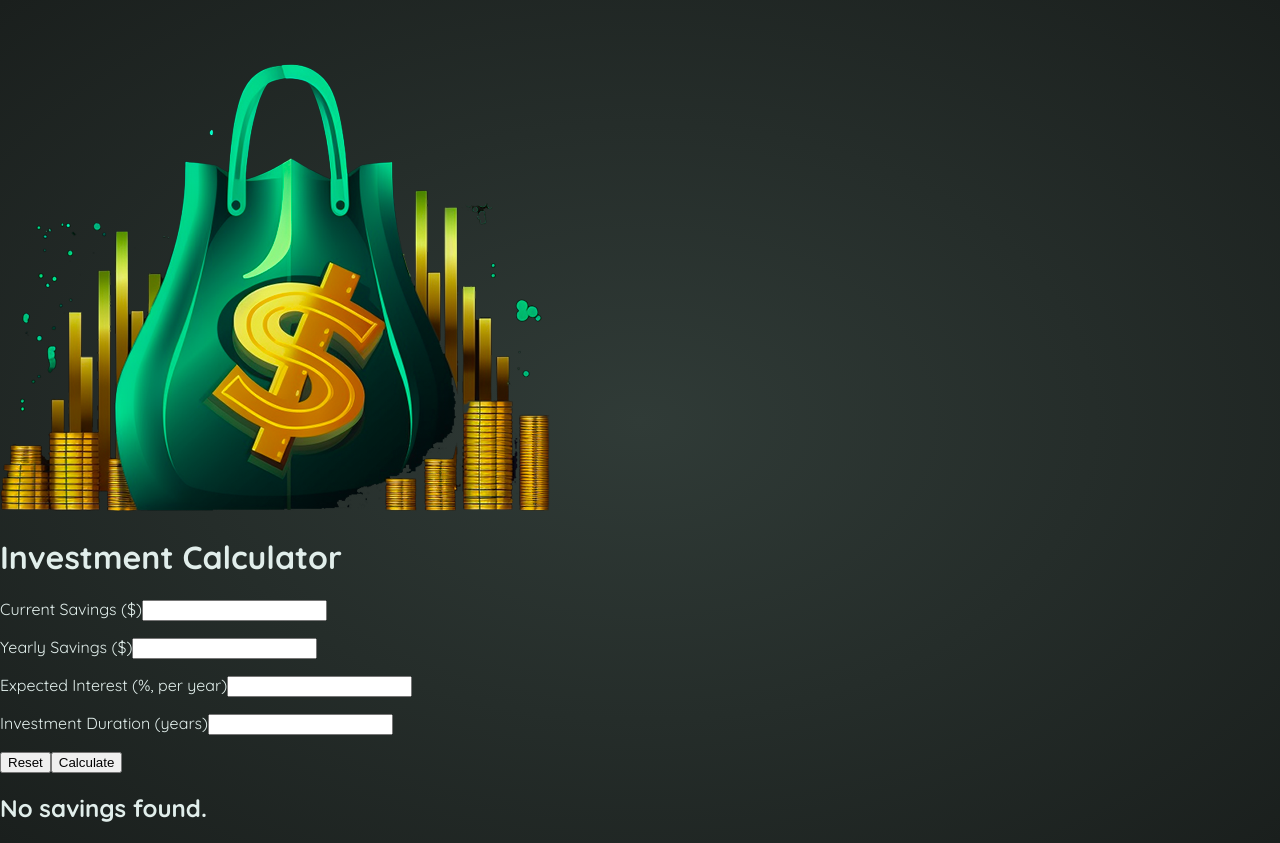
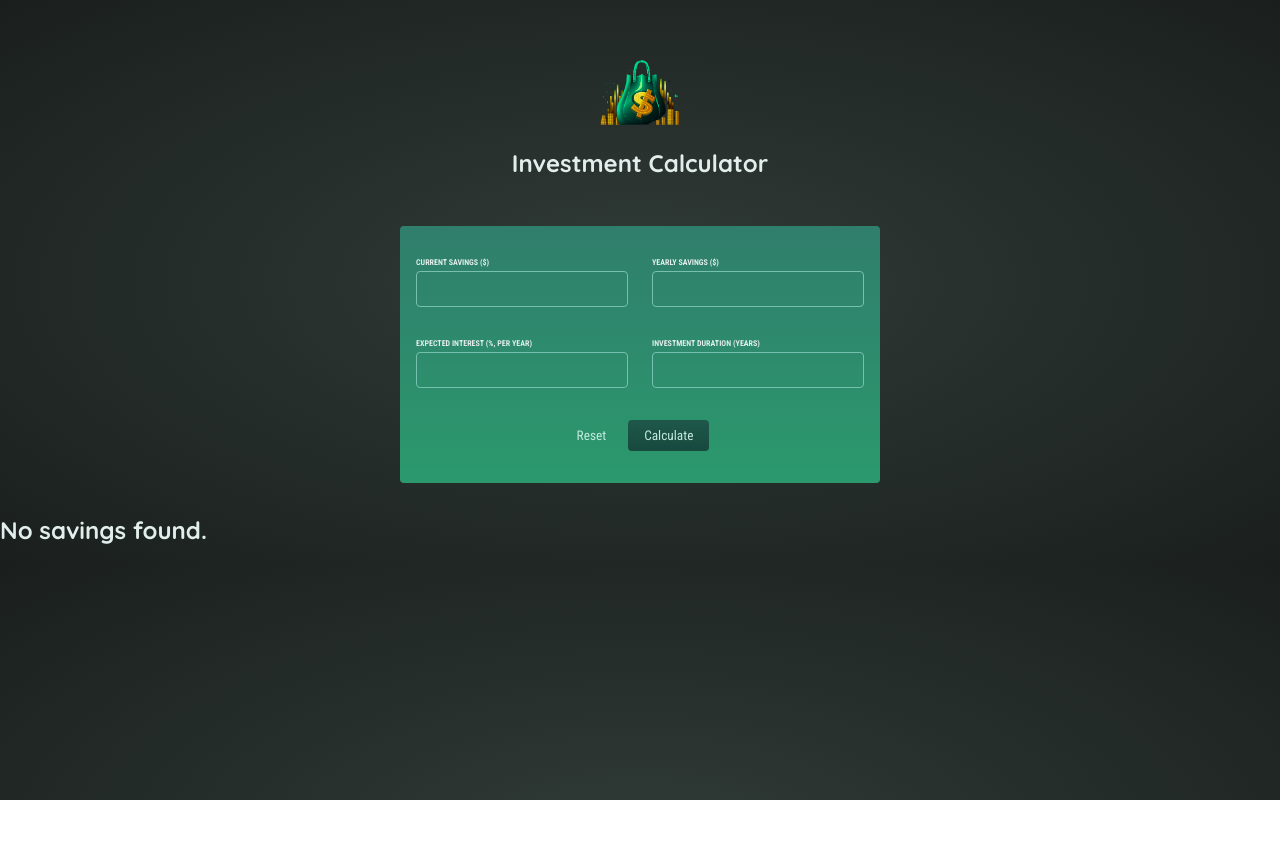
Before and after one commit to jacquelyn-bradshaw/second-react-practice, a React (Create React App) app: page / in a window 1280 px wide. After the commit the page ends 800 px from the top, so only its background shows below. Built offline with nearby package versions, Linux system fonts and the light colour scheme.

Commit message:
css modules added to components

```diff
--- a/package.json
+++ b/package.json
@@ -9,6 +9,7 @@
     "react": "^18.2.0",
     "react-dom": "^18.2.0",
     "react-scripts": "5.0.1",
+    "styled-components": "^6.0.7",
     "web-vitals": "^2.1.4"
   },
   "scripts": {
--- a/src/components/Form.js
+++ b/src/components/Form.js
@@ -1,4 +1,6 @@
 import React, {useState} from "react"
+
+import styles from "./Form.module.css"
 
 const Form = (props) => {
   const [enteredCurrentSavings, setCurrentSavings] = useState("")
@@ -43,8 +45,8 @@ const Form = (props) => {
   }
 
   return (
-    <form onSubmit={submitHandler} className="form">
-      <div className="input-group">
+    <form onSubmit={submitHandler} className={styles.form}>
+      <div className={styles["input-group"]}>
         <p>
           <label htmlFor="current-savings">Current Savings ($)</label>
           <input
@@ -64,7 +66,7 @@ const Form = (props) => {
           />
         </p>
       </div>
-      <div className="input-group">
+      <div className={styles["input-group"]}>
         <p>
           <label htmlFor="expected-return">
             Expected Interest (%, per year)
@@ -85,11 +87,11 @@ const Form = (props) => {
           />
         </p>
       </div>
-      <p className="actions">
-        <button type="reset" onClick={resetHandler} className="buttonAlt">
+      <p className={styles.actions}>
+        <button type="reset" onClick={resetHandler} className={styles.buttonAlt}>
           Reset
         </button>
-        <button type="submit" className="button">
+        <button type="submit" className={styles.button}>
           Calculate
         </button>
       </p>
--- a/src/components/Header.js
+++ b/src/components/Header.js
@@ -1,9 +1,11 @@
 import React from "react"
 import logo from '../assets/investment-calculator-logo.png'
 
+import styles from "./Header.module.css"
+
 const Header = () => {
  return (
-  <header className="header">
+  <header className={styles.header}>
     <img src={logo} alt="logo" />
     <h1>Investment Calculator</h1>
   </header>
--- a/src/components/Table.js
+++ b/src/components/Table.js
@@ -1,8 +1,10 @@
 import React from "react"
+
+import styles from "./Table.module.css"
 
 const Table = () => {
   return (
-    <table className="result">
+    <table className={styles.result}>
       <thead>
         <tr>
           <th>Year</th>
```
Also changed, not shown: src/components/Form.module.css (renamed from src/components/Form.css), src/components/Header.module.css (renamed from src/components/Header.css), src/components/Table.module.css (renamed from src/components/Table.css), 1 other file (tests, documents, lock files or other folders).
